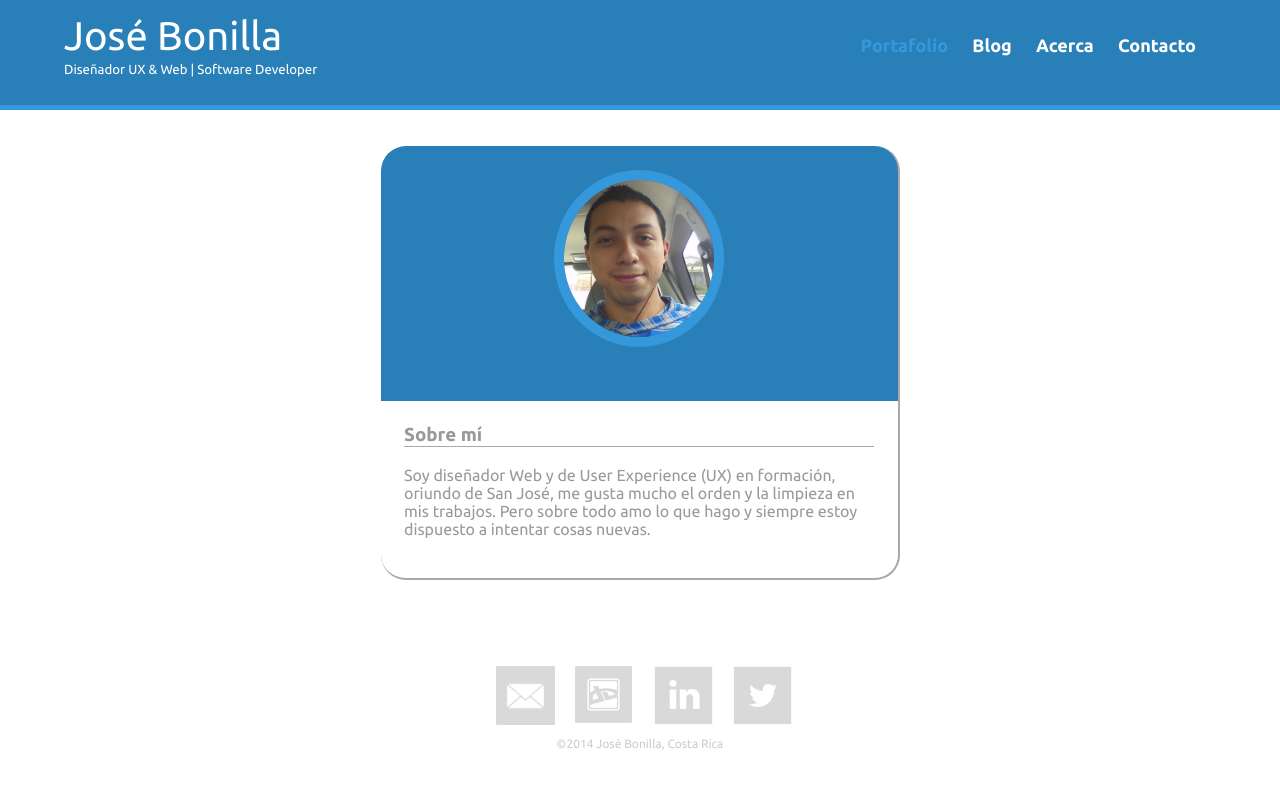
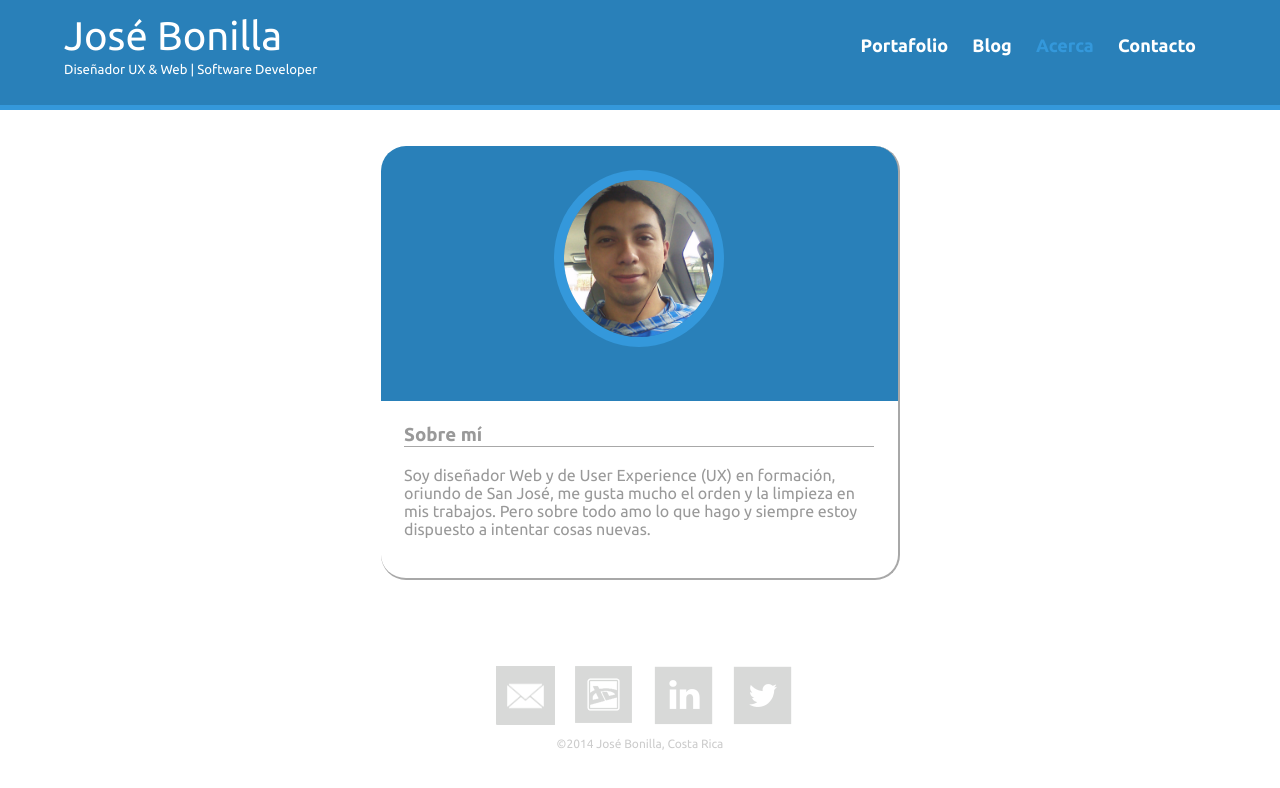
Before and after one commit to josedbonilla/josedbonilla.github.io, a plain HTML site: page about.html in a window 1280 px wide. Drawn offline with Linux system fonts and the light colour scheme.

Commit message:
.selected en cada página corregido

```diff
--- a/about.html
+++ b/about.html
@@ -19,9 +19,9 @@
 				</a>
 				<nav class="header_nav">
 					<ul>
-						<li><a href="portfolio.html" class="selected">Portafolio</a></li>
+						<li><a href="portfolio.html">Portafolio</a></li>
 						<li><a href="blog.html">Blog</a></li>
-						<li><a href="about.html">Acerca</a></li>
+						<li><a href="about.html" class="selected">Acerca</a></li>
 						<li><a href="contact.html">Contacto</a></li>
 					</ul>
 				</nav>
```
Also changed, not shown: contact.html (+2 -2 lines).
